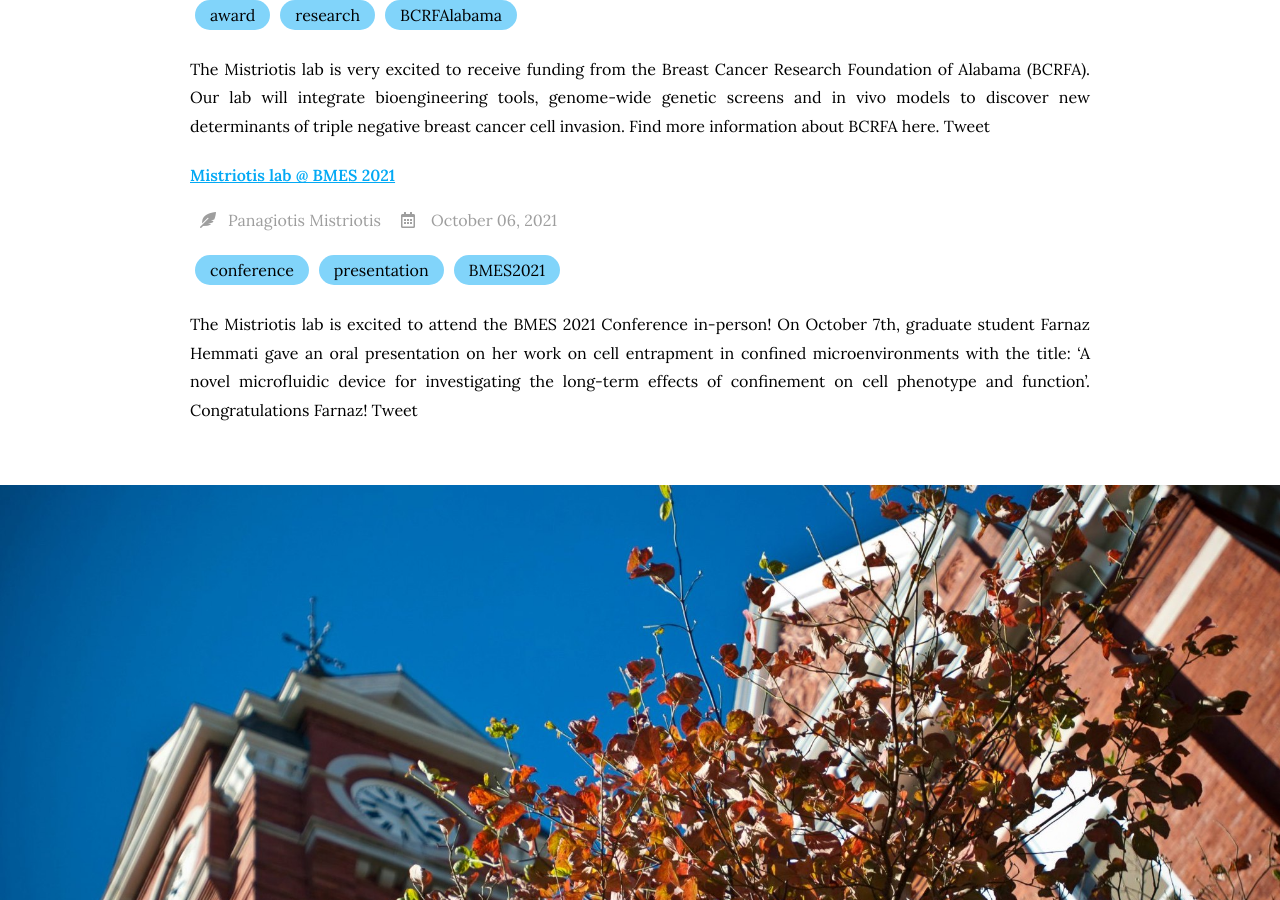
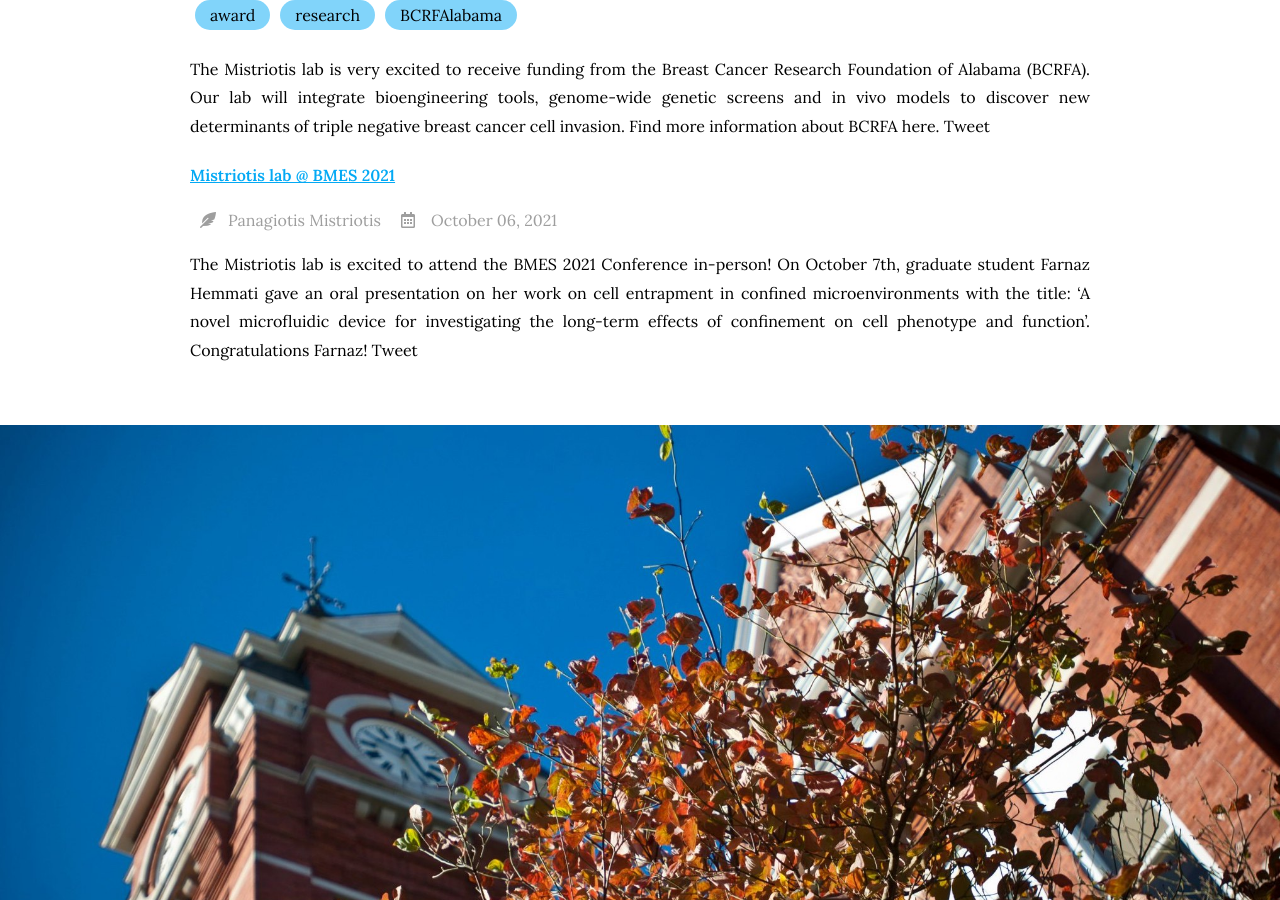
Before and after one commit to mistriotis-lab/mistriotis-lab.github.io, a Jekyll site: the page built from news/index.md, in a window 1280 px wide and 900 px high, scrolled down 1577 px. Built offline with Jekyll 4.4.1, drawn with Linux system fonts in a browser that asks for light colours; nearby versions of some CDN libraries; comment, search, counter and statistics services are not loaded.

Commit message:
Update 2021-10-6-post-1.md

```diff
--- a/_posts/2021-10-6-post-1.md
+++ b/_posts/2021-10-6-post-1.md
@@ -1,9 +1,5 @@
 ---
 title: Mistriotis lab @ BMES 2021
-tags:
-  - conference
-  - presentation
-  - BMES2021
 author: Panagiotis Mistriotis
 member: panagiotis-mistriotis
 ---
```
